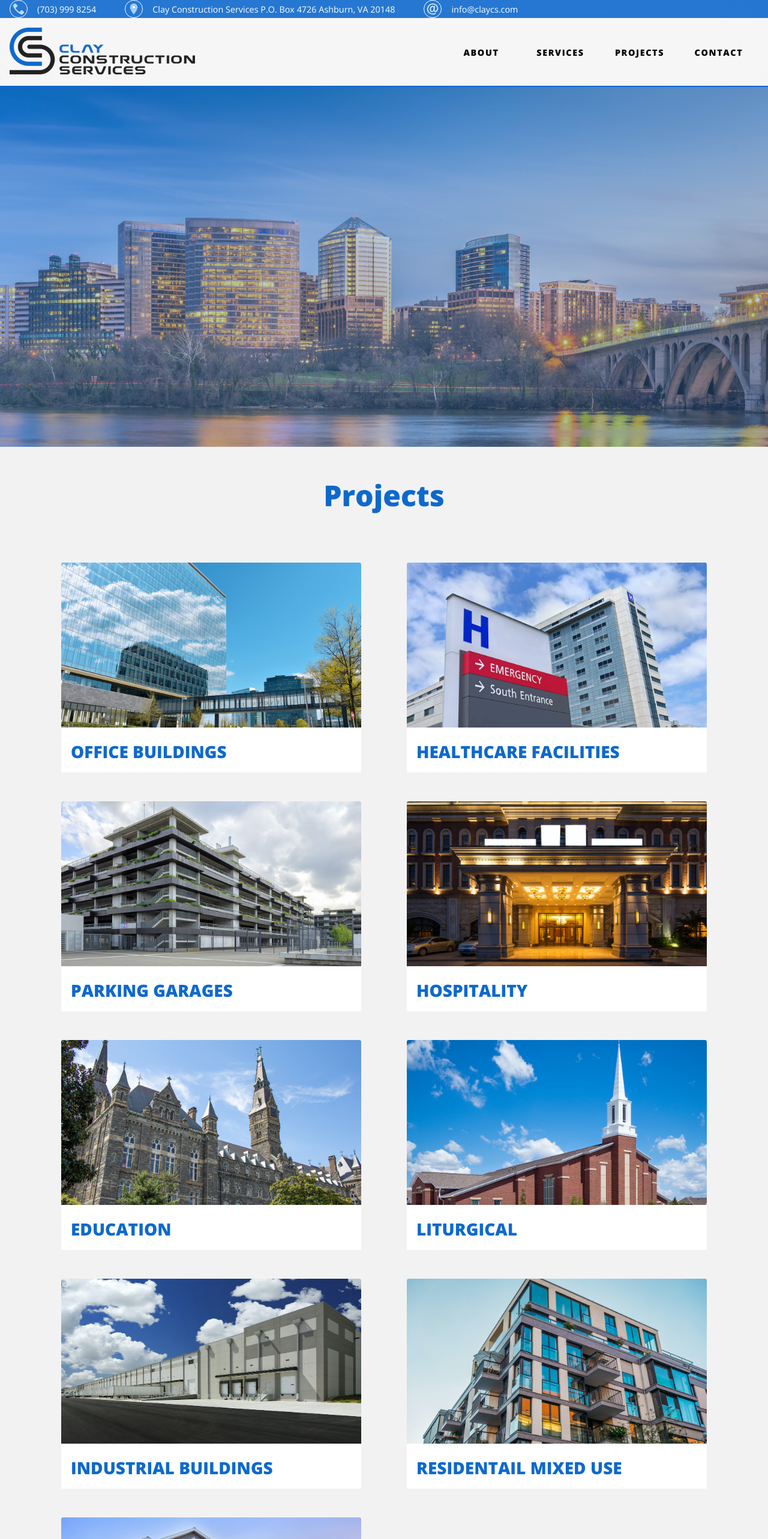
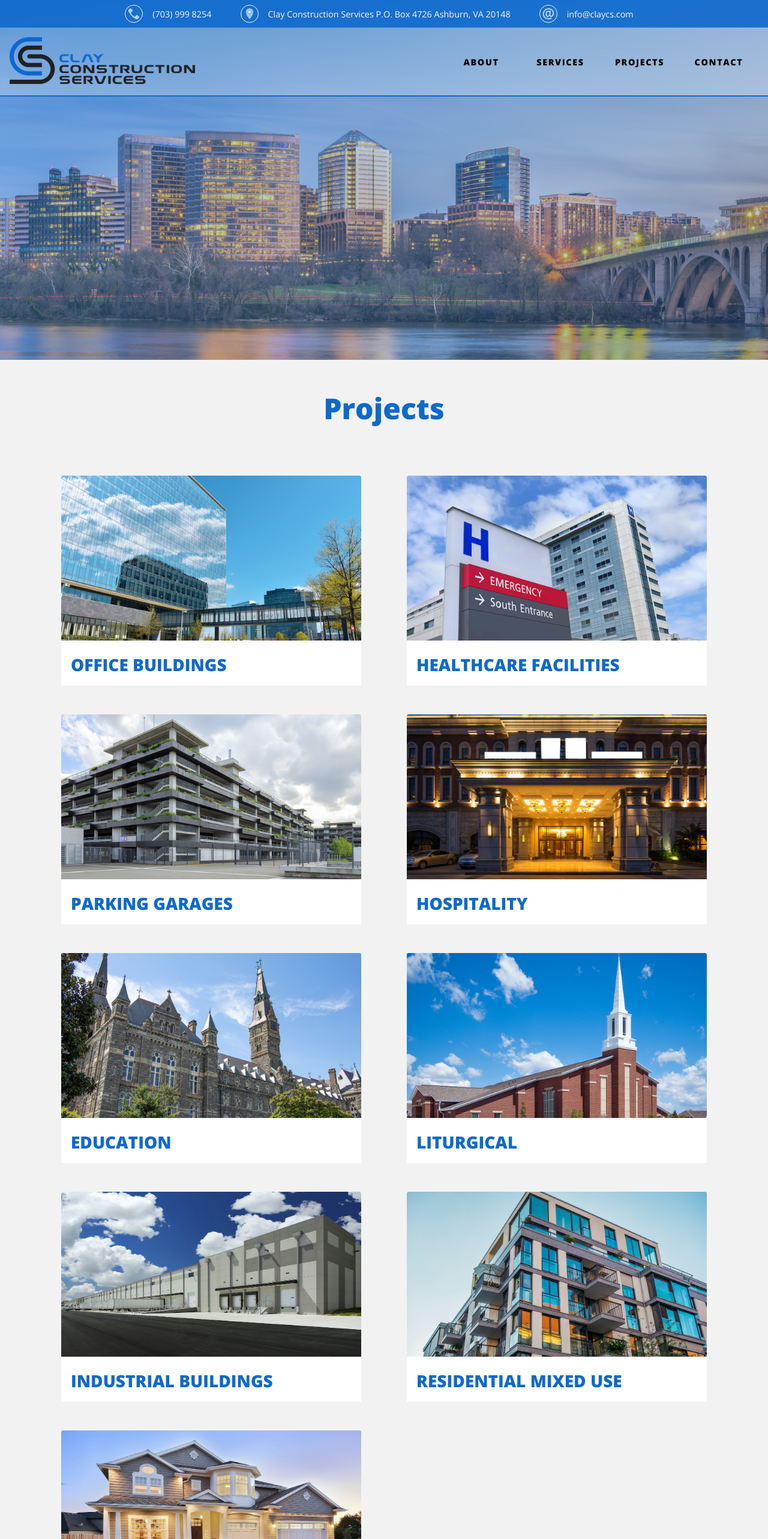
Before and after one commit to Colton923/clay, a Next.js app: page /projects in a window 1280 px wide. Shown: the top 2566 px of the page at 60% size. Built offline with nearby package versions, Linux system fonts and the light colour scheme.

Commit message:
add padding to nav banner

```diff
--- a/app/projects/page.tsx
+++ b/app/projects/page.tsx
@@ -41,11 +41,11 @@ export default function Projects() {
         />
         <Project
           imageSrc={`/images/projects/residential-mixed1280x853.jpeg`}
-          name="Residentail Mixed Use"
+          name="Residential Mixed Use"
         />
         <Project
           imageSrc={`/images/projects/residential-single1280x933.jpeg`}
-          name="Residentail Single Family"
+          name="Residential Single Family"
         />
       </div>
     </div>
--- a/components/contactForm/ContactForm.module.scss
+++ b/components/contactForm/ContactForm.module.scss
@@ -1,5 +1,5 @@
-@mixin mediumScreen() {
-    @media (min-width: 768px) {
+@mixin smallScreen() {
+    @media (min-width: 500px) {
         @content;
     }
   }
@@ -20,7 +20,7 @@
             flex-direction: column;
             gap: 1rem;
 
-            @include mediumScreen() {
+            @include smallScreen() {
                 flex-direction: row;
             }
         }
--- a/components/contactForm/ContactForm.tsx
+++ b/components/contactForm/ContactForm.tsx
@@ -29,7 +29,6 @@ const ContactForm = () => {
       phone: '',
       message: '',
     })
-    alert(form.email + ' ' + form.first)
   }
 
   return (
@@ -84,7 +83,9 @@ const ContactForm = () => {
             Message
           </textarea>
         </div>
-        <button type="submit" className={styles.formButton}>Send</button>
+        <button type="submit" className={styles.formButton}>
+          Send
+        </button>
       </form>
     </div>
   )
--- a/components/navbar/Navbar.module.scss
+++ b/components/navbar/Navbar.module.scss
@@ -4,7 +4,7 @@
   flex-wrap: wrap;
   flex-direction: row;
   background-color: rgba(255, 255, 255, 0.3);
-  // position: fixed;
+  position: fixed;
   backdrop-filter: blur(45px);
   width: 100%;
   z-index: 10;
@@ -12,9 +12,11 @@
   .banner{
     display: flex;
     align-items: center;
+    justify-content: center;
     background-color: var(--blue);
     opacity: 0.9;
     width: 100%;
+    padding: .5rem 0;
 
     @media (max-width: 768px) {
       background-color: var(--white);
```
